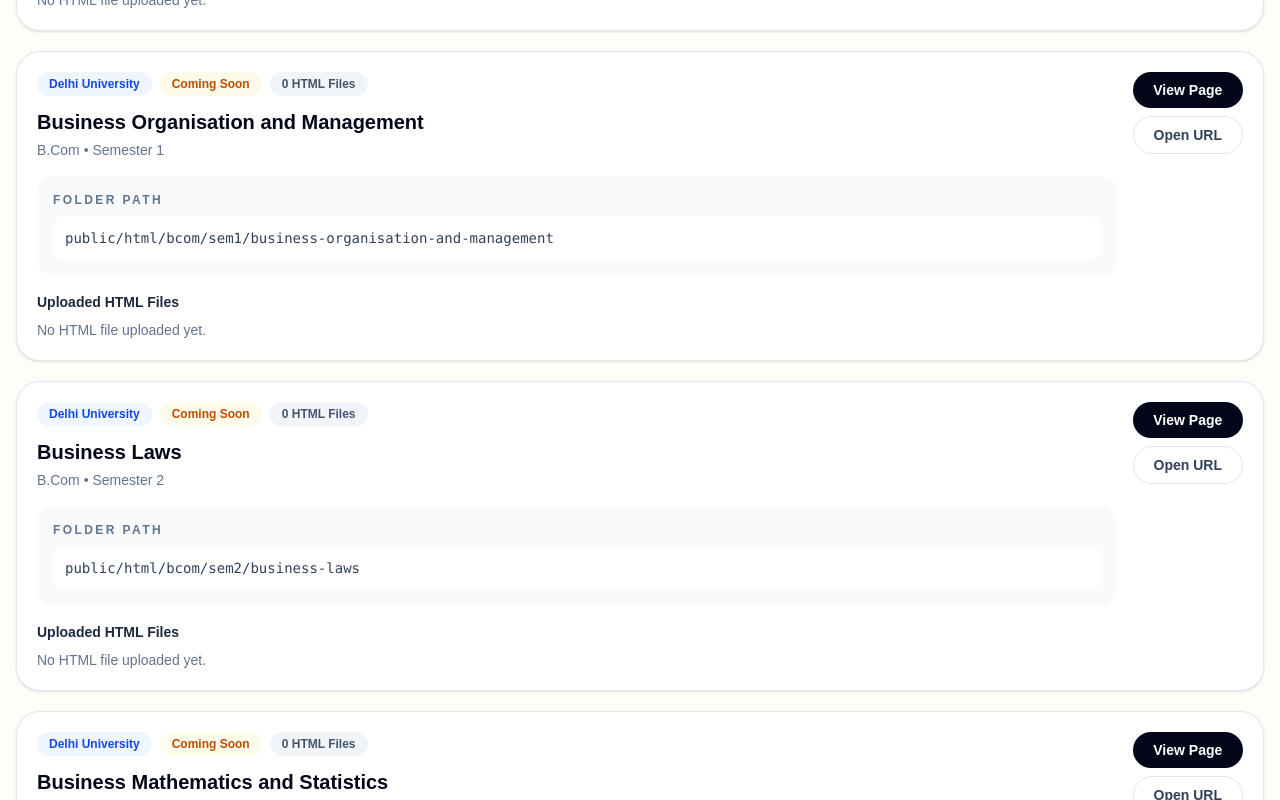
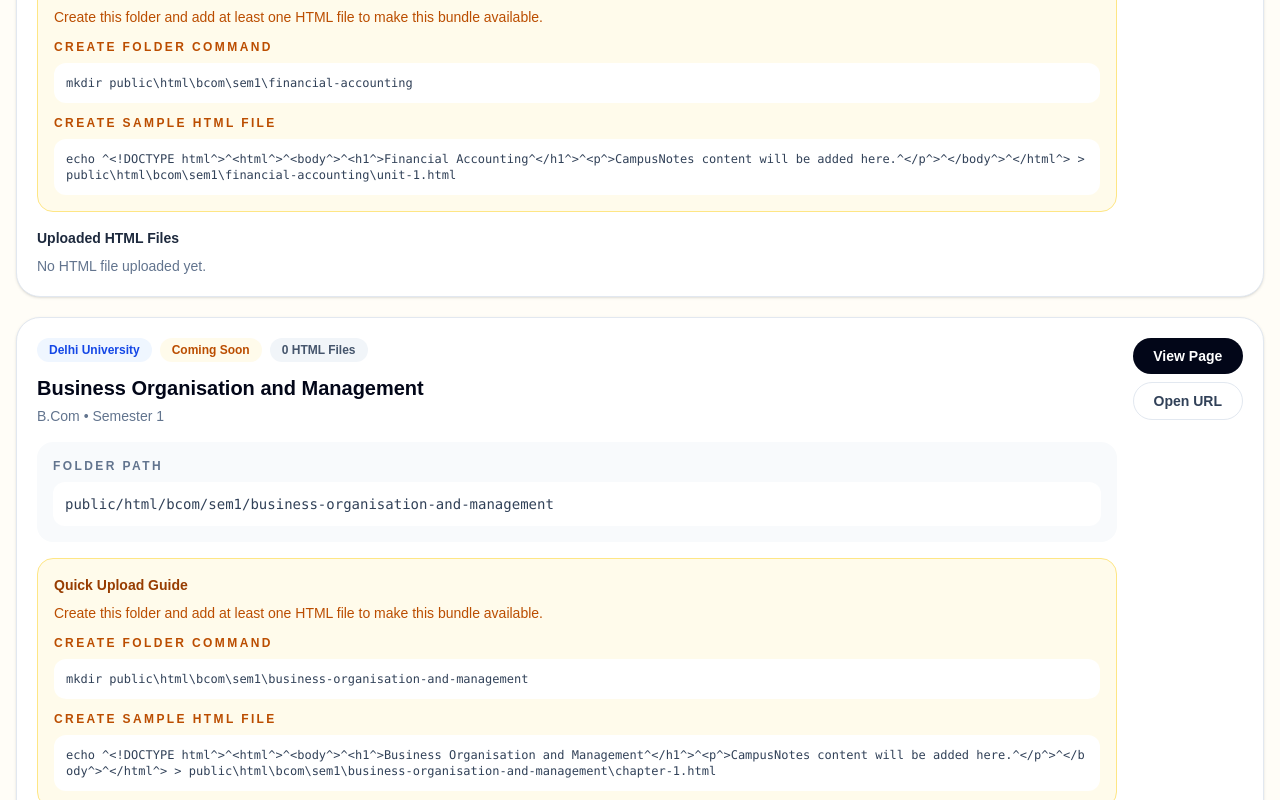
Before and after one commit to skmr68022-bot/campusnotes, a Next.js app in the folder campusnote/: page /admin/content in a window 1280 px wide. Shown: the part 2860-3660 px from the top of the page. Built offline with nearby package versions, Linux system fonts and the light colour scheme.

Commit message:
Add quick upload guide to admin content panel

```diff
--- a/campusnote/components/AdminContentClient.tsx
+++ b/campusnote/components/AdminContentClient.tsx
@@ -6,6 +6,38 @@
 
 type Props = {
   items: AdminContentItem[];
+};
+const getWindowsFolderCommand = (folderPath: string) => {
+  return `mkdir public${folderPath.replaceAll("/", "\\")}`;
+};
+
+const getSampleHtmlFileName = (itemTitle: string) => {
+  const lowerTitle = itemTitle.toLowerCase();
+
+  if (
+    lowerTitle.includes("business laws") ||
+    lowerTitle.includes("financial accounting")
+  ) {
+    return "unit-1.html";
+  }
+
+  if (
+    lowerTitle.includes("class") ||
+    lowerTitle.includes("cbse") ||
+    lowerTitle.includes("science") ||
+    lowerTitle.includes("mathematics")
+  ) {
+    return "chapter-1.html";
+  }
+
+  return "chapter-1.html";
+};
+
+const getWindowsSampleFileCommand = (folderPath: string, itemTitle: string) => {
+  const windowsFolderPath = `public${folderPath.replaceAll("/", "\\")}`;
+  const fileName = getSampleHtmlFileName(itemTitle);
+
+  return `echo ^<!DOCTYPE html^>^<html^>^<body^>^<h1^>${itemTitle}^</h1^>^<p^>CampusNotes content will be added here.^</p^>^</body^>^</html^> > ${windowsFolderPath}\\${fileName}`;
 };
 
 export default function AdminContentClient({ items }: Props) {
@@ -210,6 +242,37 @@
                     </code>
                   </div>
 
+                 {item.status === "coming-soon" && (
+  <div className="mt-4 rounded-2xl border border-amber-200 bg-amber-50 p-4">
+    <p className="text-sm font-black text-amber-800">
+      Quick Upload Guide
+    </p>
+
+    <p className="mt-2 text-sm text-amber-700">
+      Create this folder and add at least one HTML file to make this bundle available.
+    </p>
+
+    <div className="mt-3">
+      <p className="text-xs font-bold uppercase tracking-[0.2em] text-amber-700">
+        Create Folder Command
+      </p>
+
+      <code className="mt-2 block break-all rounded-xl bg-white p-3 text-xs text-slate-700">
+        {getWindowsFolderCommand(item.folderPath)}
+      </code>
+    </div>
+
+    <div className="mt-3">
+      <p className="text-xs font-bold uppercase tracking-[0.2em] text-amber-700">
+        Create Sample HTML File
+      </p>
+
+      <code className="mt-2 block break-all rounded-xl bg-white p-3 text-xs text-slate-700">
+        {getWindowsSampleFileCommand(item.folderPath, item.title)}
+      </code>
+    </div>
+  </div>
+)}
                   <div className="mt-4">
                     <p className="text-sm font-bold text-slate-800">
                       Uploaded HTML Files
```
